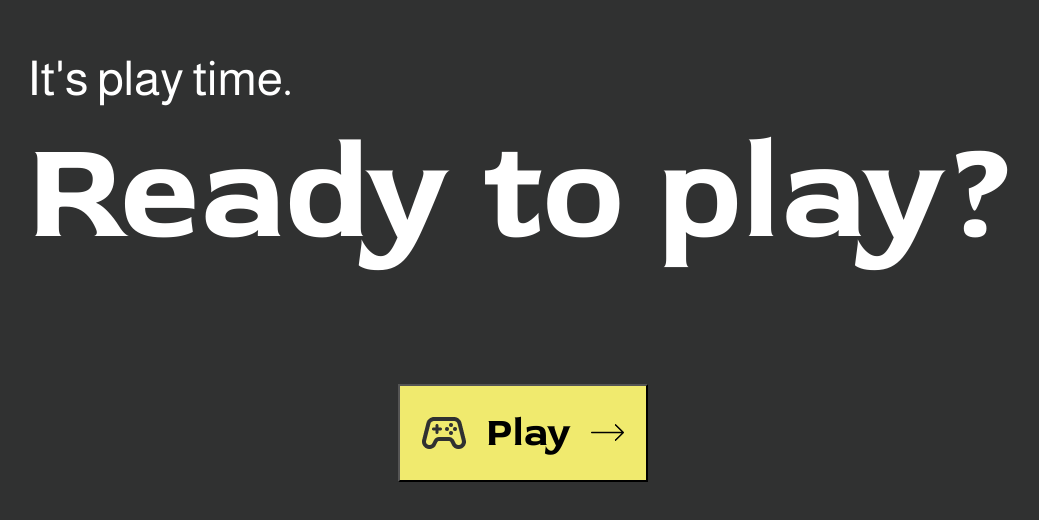
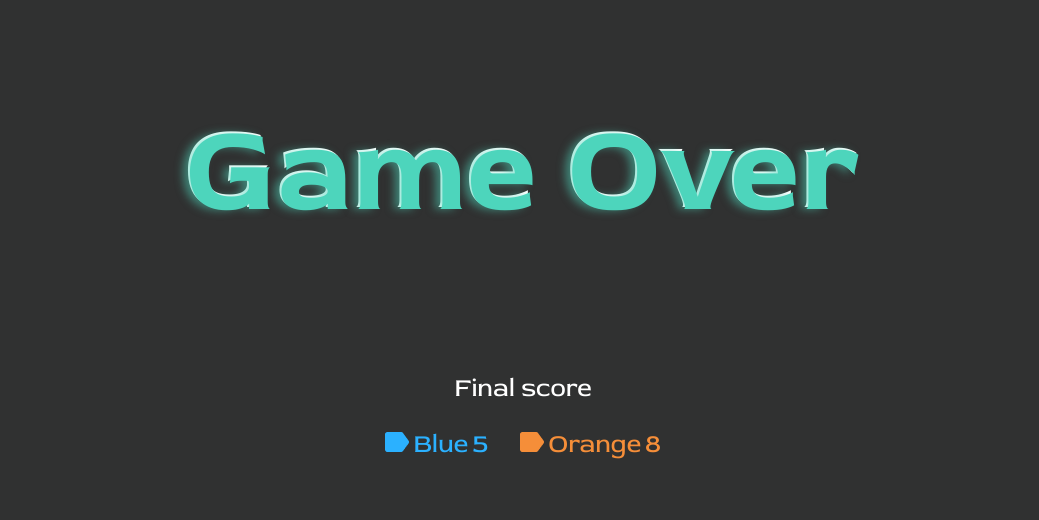
Before and after one commit to Filzteppich/Memory-Game, a website built with Vite: page index.html in a window 1280 px wide. Shown: the part 124-644 px from the top of the page, without its empty margins (117-1156 px from the left). Built offline with nearby package versions, Linux system fonts and the light colour scheme.

Commit message:
feat: add end screen with game over display and theme icons for players

```diff
--- a/index.html
+++ b/index.html
@@ -7,7 +7,7 @@
 </head>
 <body>
 
-    <section class="startscreen ">
+    <section class="startscreen hidden">
         <div class="startscreen-content">
             <div class="startscreen-text">
                 <p>It's play time.</p>
@@ -143,7 +143,7 @@
         </div>
     </section>
 
-    <section class="gamescreen hidden pink-font">
+    <section class="gamescreen hidden">
         <div class="gamescreen__wrapper">
             <div class="game__header">
                 <div class="game__player-overview">
@@ -160,7 +160,7 @@
                     </div>
                     <div class="game__orange-player">
                         <div>
-                            <img class="blue-icon" src="./public/assets/themes/code-vibe/orange_label.png" alt="">
+                            <img class="orange-icon" src="./public/assets/themes/code-vibe/orange_label.png" alt="">
                         </div>
                         <div>
                             <span>Orange</span>
@@ -171,7 +171,7 @@
                     </div>
                 </div>
                 <div class="game__current-player-overview">
-                    Current Player: <img src="./public/assets/themes/code-vibe/blue_label.png" alt=""></span>
+                    Current Player: <img class="current-player-icon" src="./public/assets/themes/game/blue_pawn.png" alt=""></span>
                 </div>
                 <div class="game__exit">
                     <button id="exitBtn">Exit Game</button>
@@ -212,7 +212,43 @@
                 <button class="exit__button--confirm"><span>Exit game</span></button>
             </div>
         </div>
+    </section>
 
+    <section class="end-screen">
+        <div class="game-over">
+            <div class="game-over__headline">
+                <span>Game Over</span>
+            </div>
+            <div class="game-over__score">
+                <div class="final-score-text">
+                    <span>Final score</span>
+                </div>
+                <div class="game-over__score-wrapper">
+                    <div class="game-over__player-score --blue">
+                        <div>
+                            <img src="./public/assets/themes/code-vibe/blue_label.png" alt="blue-player-icon">
+                        </div>
+                        <div>
+                            <span>Blue</span>
+                        </div>
+                        <div>
+                            5
+                        </div>
+                    </div>
+                    <div class="game-over__player-score --orange">
+                        <div>
+                            <img src="./public/assets/themes/code-vibe/orange_label.png" alt="orange-player-icon">
+                        </div>
+                        <div>
+                            <span>Orange</span>
+                        </div>
+                        <div>
+                            8
+                        </div>
+                    </div>
+                </div>
+            </div>
+        </div>
     </section>
 
 
--- a/src/scss/components/_gamescreen.scss
+++ b/src/scss/components/_gamescreen.scss
@@ -21,6 +21,59 @@
         margin: 41px 112px 0 112px;
         gap: 54px;
     }
+}
+
+.end-screen{
+    width: 1440px;
+    height: 100%;
+    background-color: var(--gamescreen-bg-c);
+    position: relative;
+    @include mixin.dflex;
+}
+
+.game-over{
+    @include mixin.dflex-gap(124px);
+    flex-direction: column;
+    &__headline{
+        @include mixin.red-rose(124px,700);
+        >span{
+            display: inline-block;
+            color: #4DD5BC;
+            text-shadow: -7px 0px 8px #4DD5BC80,
+            -2px -2px 0 #FFFFFF;
+
+        }
+    }
+    &__score{
+        @include mixin.dflex;
+        flex-direction: column;
+        align-items: center;
+        gap: 24px;
+        &-wrapper{
+            display: flex;
+            flex-direction: row;
+            gap: 32px;
+        }
+    }
+    &__player-score{
+        display: flex;
+        flex-direction: row;
+        gap: 4px;
+        @include mixin.red-rose(26px,400);
+    }
+}
+
+.--blue{
+    color: var(--blue-player-c)
+}
+
+.--orange{
+    color: var(--orange-player-c)
+}
+
+.final-score-text{
+    @include mixin.red-rose(26px,400);
+    color: white;
 }
 
 .exit{
--- a/src/ts/game-screen.ts
+++ b/src/ts/game-screen.ts
@@ -1,5 +1,5 @@
 import { CardSelectionState, GameState, MemoryCard, ThemeIcons } from "./intefaces";
-import { gameImages, cardCover } from "./themes";
+import { gameImages, cardCover, themeIconPaths } from "./themes";
 import { gameSettings, restoreInputFields, validateGameSettings } from "./setting-screen";
 import { createCardTemplate } from "./templates";
 
@@ -23,9 +23,12 @@ export function initGameScreen() {
     }
 
 function createThemeIcons(theme:Theme){
-    const bluePlayerIcon = document.querySelector<HTMLElement>('.game__blue-player');
+    const bluePlayerIcon = document.querySelector<HTMLImageElement>('.blue-icon');
+    const orangePlayerIcon = document.querySelector<HTMLImageElement>('.orange-icon');
+    const currentPlayerIcon = document.querySelector<HTMLImageElement>('.current-player-icon');
+
+
     const themeIcons:ThemeIcons = {
-        activePlayerIcon : null,
         bluePlayerIcon : null,
         orangePlayerIcon : null,
         blueWin : null,
--- a/src/ts/intefaces.ts
+++ b/src/ts/intefaces.ts
@@ -29,7 +29,6 @@ export interface CardSelectionState {
 export interface ThemeIcons {
     bluePlayerIcon : string | null,
     orangePlayerIcon : string | null,
-    activePlayerIcon : string | null,
     blueWin : string | null,
     orangeWin : string | null,
     drawIcon : string | null
--- a/src/ts/themes.ts
+++ b/src/ts/themes.ts
@@ -72,3 +72,27 @@ export const cardCover  = {
         "/assets/themes/da/card_back.png"
     ],
 }
+
+export const themeIconPaths = {
+    codeVibeTheme : {
+        bluePlayerIcon : "./public/assets/themes/code-vibe/blue_label.png",
+        orangePlayerIcon : "./public/assets/themes/code-vibe/orange_label.png",
+        blueWin : "./public/assets/themes/code-vibe/blue_win.png",
+        orangeWin : "./public/assets/themes/code-vibe/orange_win.png",
+        drawIcon : "./public/assets/themes/code-vibe/draw.png",
+    },
+    gamingTheme : {
+        bluePlayerIcon : "./public/assets/themes/da/blue_pawn.png",
+        orangePlayerIcon : "./public/assets/themes/da/orange_pawn.png",
+        blueWin : "./public/assets/themes/da/blue_win",
+        orangeWin : "./public/assets/themes/da/orange_win.png",
+        drawIcon : "./public/assets/themes/da/draw.png",
+    },
+    daProjectTheme : {
+        bluePlayerIcon : "./public/assets/themes/game/blue_pawn.png",
+        orangePlayerIcon : "./public/assets/themes/game/orange_pawn.png",
+        blueWin : "./public/assets/themes/game/blue_win.png",
+        orangeWin : "./public/assets/themes/game/orange_win",
+        drawIcon : "./public/assets/themes/game/draw.png",
+    }
+}
```
Also changed, not shown: public/assets/themes/code-vibe/draw.png (renamed from public/assets/themes/code-vibe/Scale_Icon.png).
